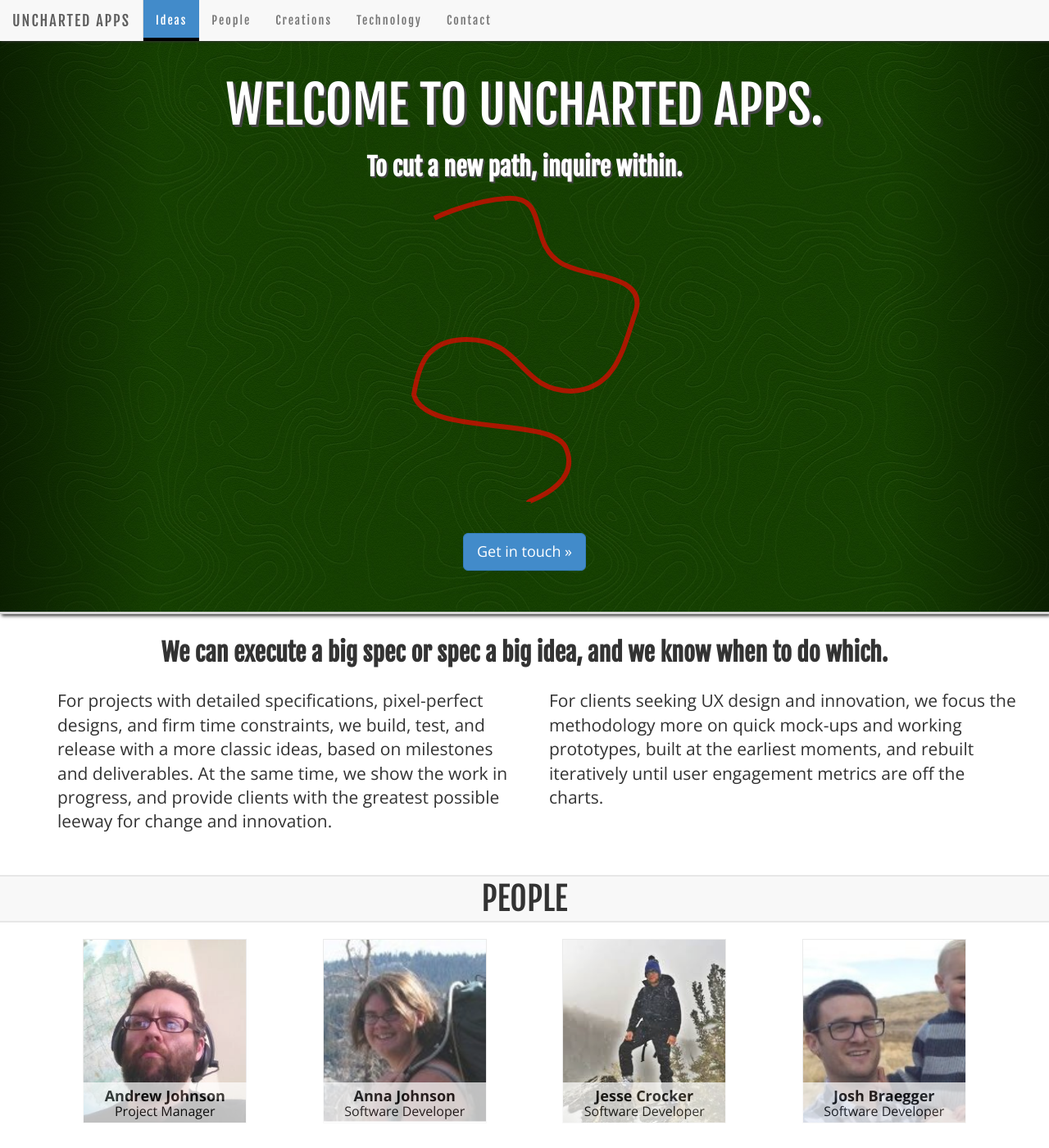
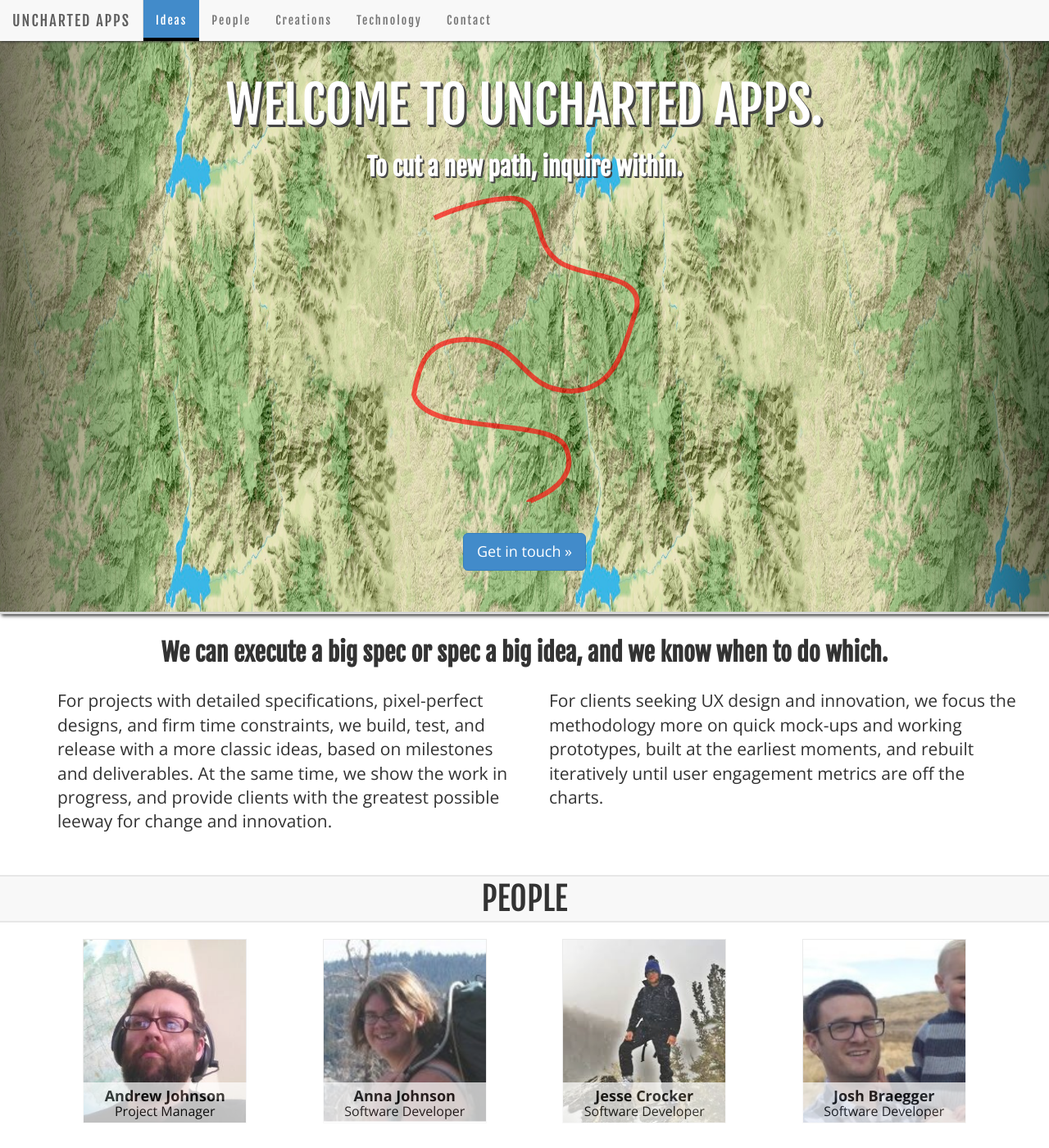
Before and after one commit to trailbehind/consulting-website, a Jekyll site: the page built from index.html, in a window 1280 px wide and 1400 px high. Shown: the whole window at 82% size. Built offline with Jekyll 4.4.1, drawn with Linux system fonts in a browser that asks for light colours; nearby versions of some CDN libraries.

Commit message:
Update style.css

```diff
--- a/css/style.css
+++ b/css/style.css
@@ -32,7 +32,7 @@ body {
 /* Move down content because we have a fixed navbar that is 50px tall */
 body {
   padding-top: 50px;
-  background:url('{{ site.baseurl }}/images/cartographer@2X.jpg') repeat 0 0;
+  background:url('{{ site.baseurl }}/images/map_background_2.jpg') repeat 0 0;
   background-size:500px 500px;
 }
 
```
